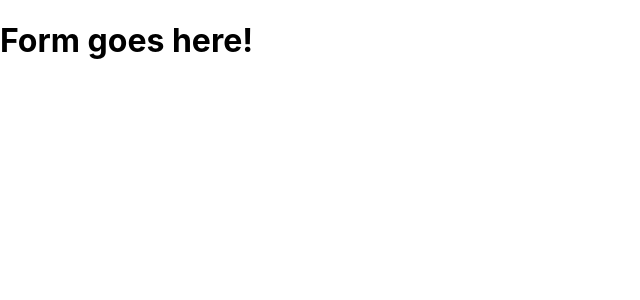
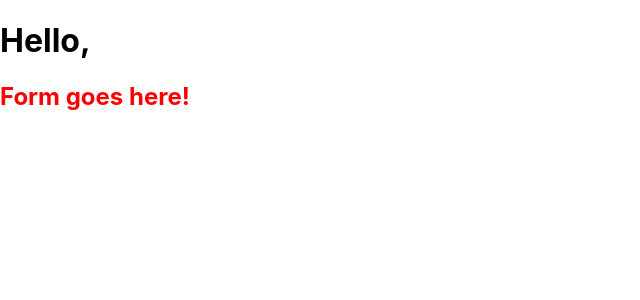
Before and after one commit to super-supper/front-end, a Next.js app: page /dashboard in a window 1280 px wide. Shown: the top 300 px of the page, without its empty margins (0-640 px from the left). Built offline with nearby package versions, Linux system fonts and the light colour scheme.

Commit message:
adds stylesheet for dashboard

```diff
--- a/pages/dashboard.tsx
+++ b/pages/dashboard.tsx
@@ -1,7 +1,10 @@
+import styles from '../styles/Dashboard.module.css'
+
 export default function Dashboard(props) {
     return (
         <form>
-            <h1>Form goes here!</h1>
+            <h1>Hello,{props.name}</h1>
+            <h2 className={styles.red}>Form goes here!</h2>
         </form>
     )
 }
--- /dev/null
+++ b/styles/Dashboard.module.css
@@ -0,0 +1,5 @@
+
+
+.red {
+    color: red
+}
```
